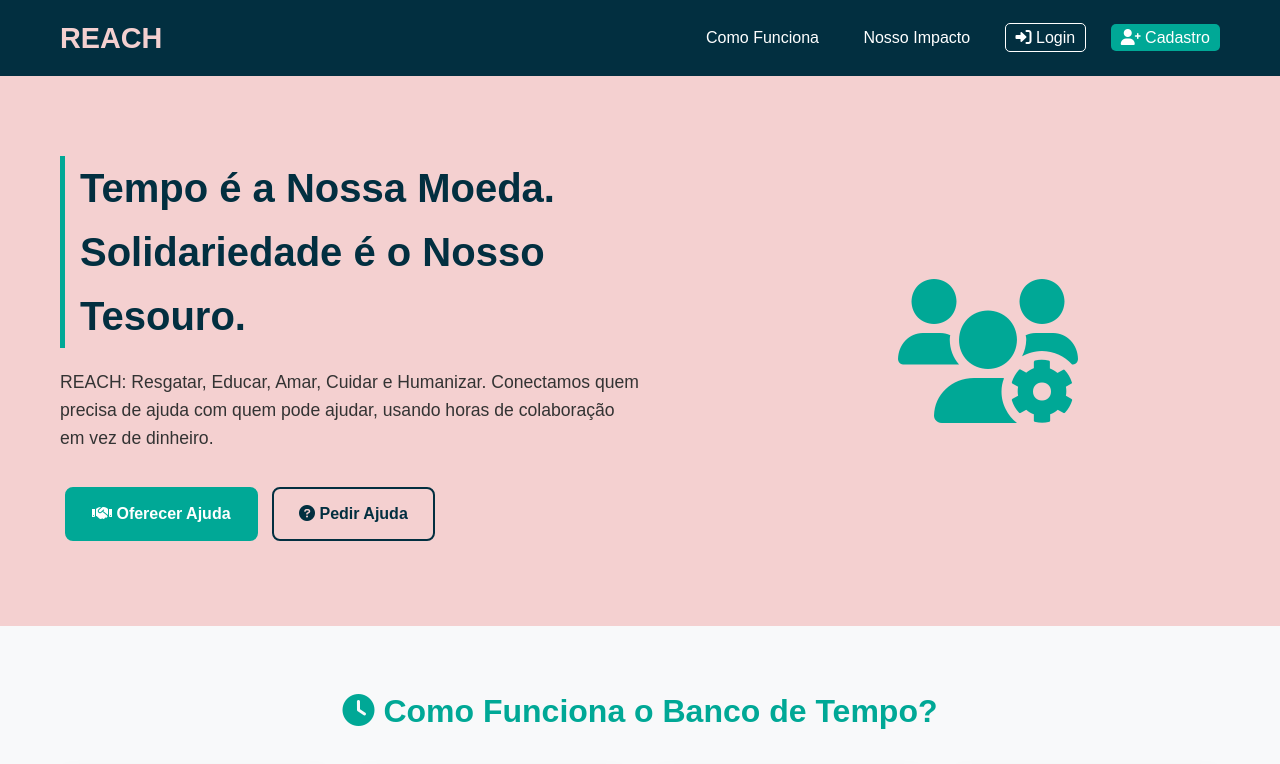
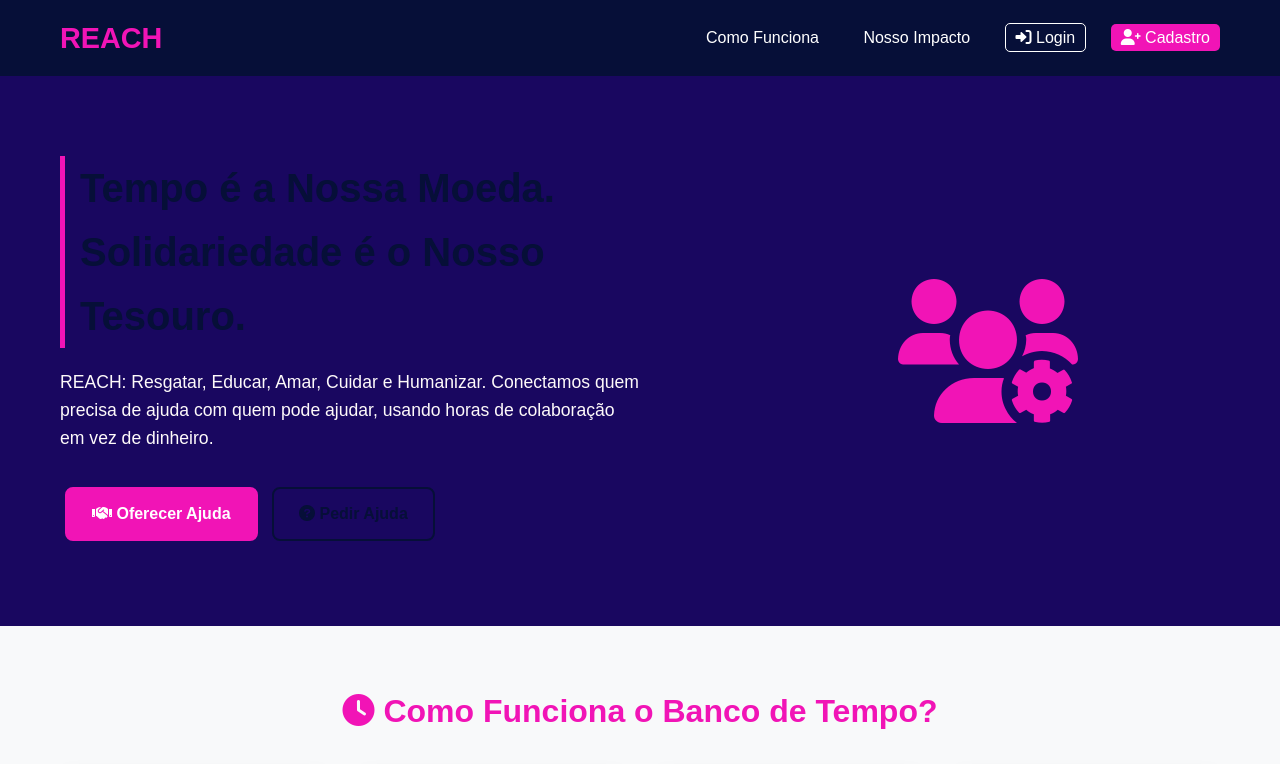
Before and after one commit to euisaagomess/reach, a plain HTML site: page index.html in a window 1280 px wide. Shown: the top 764 px of the page. Drawn offline with Linux system fonts and the light colour scheme.

Commit message:
update css
Signed-off-by: isabelly gomes <isabellygom.veleiros@gmail.com>

```diff
--- a/style.css
+++ b/style.css
@@ -1,12 +1,12 @@
 /* RESET BÁSICO E DEFINIÇÃO DE VARIÁVEIS */
 :root {
     /* Paleta de Cores REACH */
-    --cor-principal: #022F40; /* Azul Escuro - Fundo e Headers */
-    --cor-secundaria: #F4D0D0; /* Rosa Claro - Destaque Secundário */
-    --cor-destaque: #00A896; /* Azul Turquesa - Botões e Títulos */
+    --cor-principal: #060f38; /* Azul Escuro - Fundo e Headers */
+    --cor-secundaria: #190760; /* Rosa Claro - Destaque Secundário */
+    --cor-destaque: #f114b6; /* Azul Turquesa - Botões e Títulos */
     --cor-sucesso: #2A9D8F; /* Verde Escuro - Ícones e Positivo */
     --cor-fundo: #F8F9FA; /* Fundo Principal */
-    --cor-texto: #333333; /* Texto Comum */
+    --cor-texto: #fefafa; /* Texto Comum */
     --cor-branco: #FFFFFF;
 
     /* Fontes */
@@ -50,7 +50,7 @@ body {
 .logo {
     font-size: 1.8em;
     font-weight: bold;
-    color: var(--cor-secundaria); /* Logo com Rosa */
+    color: var(--cor-destaque); /* Logo com Rosa */
 }
 
 .nav a {
```
